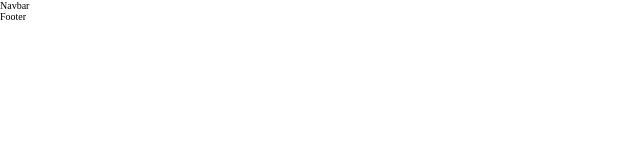
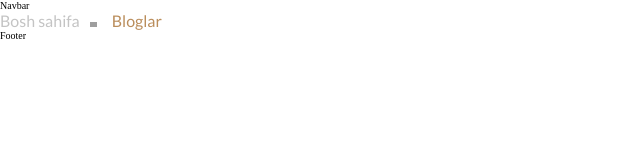
Before and after one commit to ismoilov223/Najot_talim, a React (Vite) app: page /blog in a window 1280 px wide. Shown: the top 160 px of the page, without its empty margins (0-640 px from the left). Built offline with nearby package versions, Linux system fonts and the light colour scheme; grey boxes are pictures that could not be loaded.

Commit message:
icon togrladm

```diff
--- a/index.html
+++ b/index.html
@@ -2,10 +2,9 @@
 <html lang="en">
 	<head>
 		<meta charset="UTF-8" />
-		<link rel="icon" type="image/svg+xml" href="/vite.svg" />
 		<link rel="stylesheet" href="./src/fonts/font.css" />
 		<meta name="viewport" content="width=device-width, initial-scale=1.0" />
-		<title>Vite + React</title>
+		<title>Najot Ta'lim</title>
 	</head>
 	<body>
 		<div id="root"></div>
--- a/src/pages/Blog/Blog.Styled.jsx
+++ b/src/pages/Blog/Blog.Styled.jsx
@@ -1,10 +1,38 @@
 import styled from "styled-components";
 
 export const BlogStyled = styled.div`
-	.home {
-		&__header {
-			background-color: yellow;
-		}
-		&__
-	}
+  .blog {
+    &__header {
+      .bredcrumb {
+        display: flex;
+        align-items: center;
+        &__link {
+          color: #c4c4c4;
+          font-family: Lato;
+          font-size: 1.6rem;
+          font-style: normal;
+          font-weight: 500;
+          text-decoration: none;
+        }
+        &__link::after {
+          display: inline-block;
+          content: "";
+          width: 1.2rem;
+          height: 5px;
+          margin-right: 10px;
+          margin-left: 10px;
+          background-image: url("https://najottalim.uz/_next/static/media/arrow-breadcrumb.8858464b.svg");
+          background-repeat: no-repeat;
+          background-size: contain;
+        }
+        &__name {
+          color: #ba8d5b;
+          font-family: Lato;
+          font-size: 1.6rem;
+          font-style: normal;
+          font-weight: 500;
+        }
+      }
+    }
+  }
 `;
--- a/src/pages/Blog/Blog.jsx
+++ b/src/pages/Blog/Blog.jsx
@@ -1,12 +1,14 @@
 import React from "react";
 import { BlogStyled } from "./Blog.Styled";
+import { Link } from "react-router-dom";
 
 const Blog = () => {
   return (
-    <BlogStyled className="home">
+    <BlogStyled className="blog">
       <div className="blog__header">
         <div className="bredcrumb">
-            <p className="bredcrumb__"></p>
+            <Link to={'/'} className="bredcrumb__link">Bosh sahifa</Link>
+            <p className="bredcrumb__name">Bloglar</p>
         </div>
       </div>
     </BlogStyled>
```
